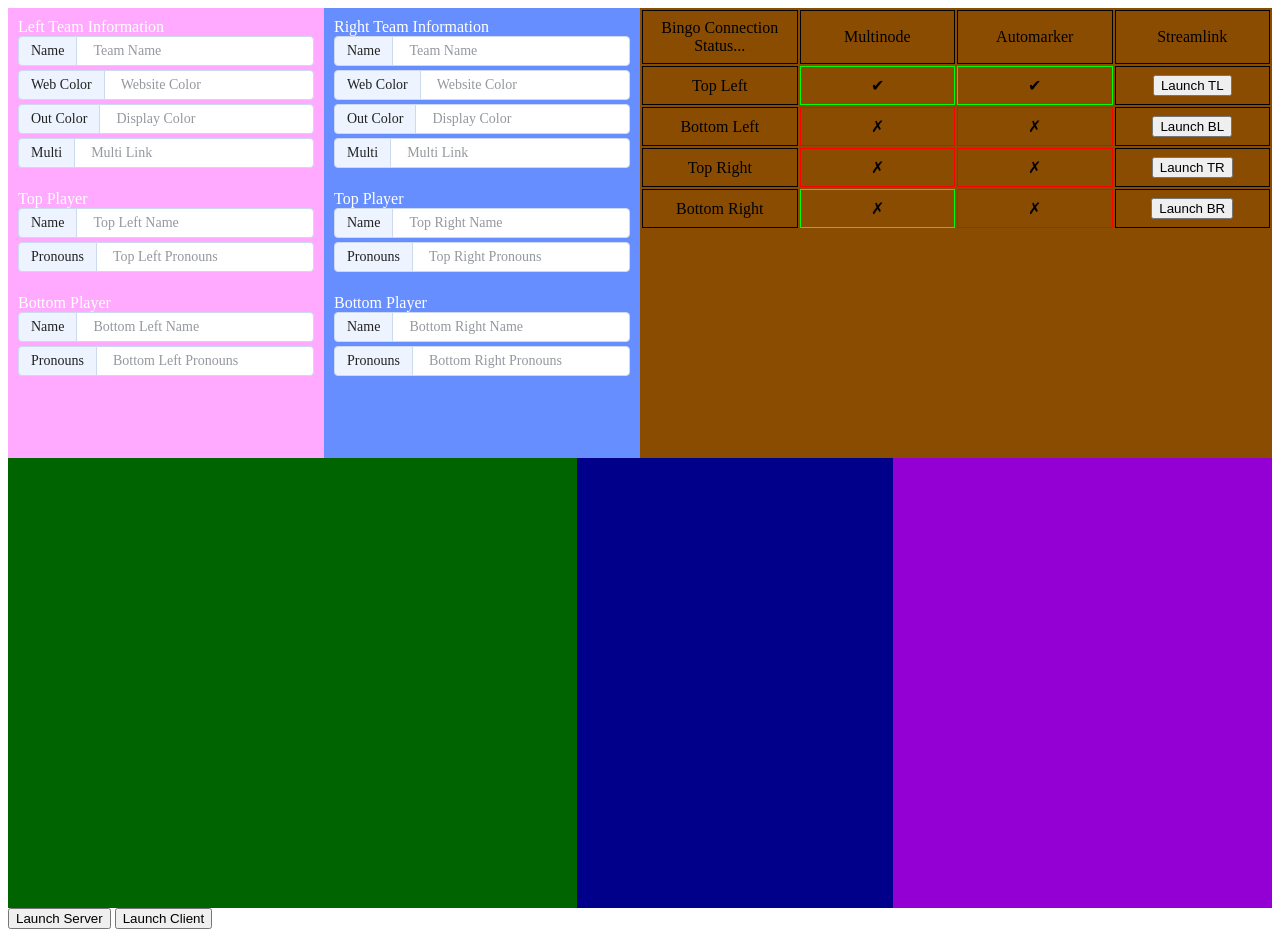
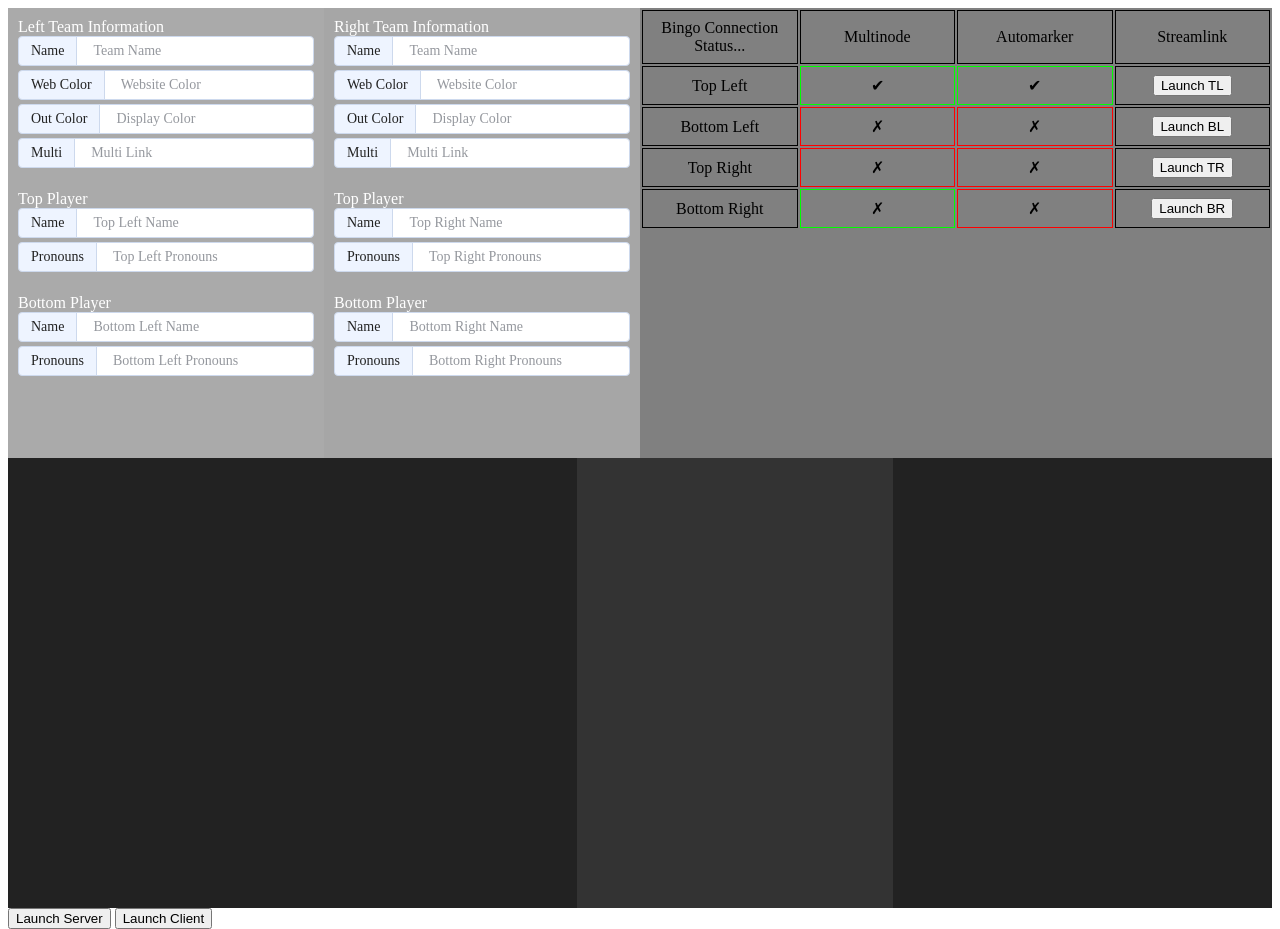

Added standings, updated to add commentators to screen and dashboard.

--- a/dashboard/wizards-tome.css
+++ b/dashboard/wizards-tome.css
@@ -39,13 +39,13 @@ html, body {
 #gameInfo {
     width: 50%;
     height: 100%;
-    background-color: #8B0000; /* dark red */
+    background-color: #222222; /* dark red */
 }
 
 #connectionsStatus {
     width: 50%;
     height: 100%;
-    background-color: #8a4c00; /* dark orange */
+    background-color: #808080; /* dark orange */
 }
 
 /* #connectionsTable {
@@ -73,19 +73,19 @@ html, body {
 #gameState {
     width: 45%;
     height: 100%;
-    background-color: #006400; /* dark green */
+    background-color: #222222; /* dark green */
 }
 
 #chat {
     width: 25%;
     height: 100%;
-    background-color: #00008B; /* dark blue */
+    background-color: #333333; /* dark blue */
 }
 
 #gameControls {
     width: 30%;
     height: 100%;
-    background-color: #9400D3; /* dark violet */
+    background-color: #222222; /* dark violet */
 }
 
 #matchScoreControls {
@@ -111,6 +111,9 @@ html, body {
 .match-score-square {
     width: 30px;
     height: 30px;
+    color: black;
+    font-size: 28px;
+    text-align: center;
     background: var(--neutral-color);
     border: 2px solid #000000;
     border-radius: 4px;
@@ -143,11 +146,11 @@ html, body {
 }
 
 #leftTeamInfo {
-    background-color: #FFAAFF;
+    background-color: #AAAAAA;
 }
 
 #rightTeamInfo {
-    background-color: #678EFE;
+    background-color: #A6A6A6;
 }
 
 
